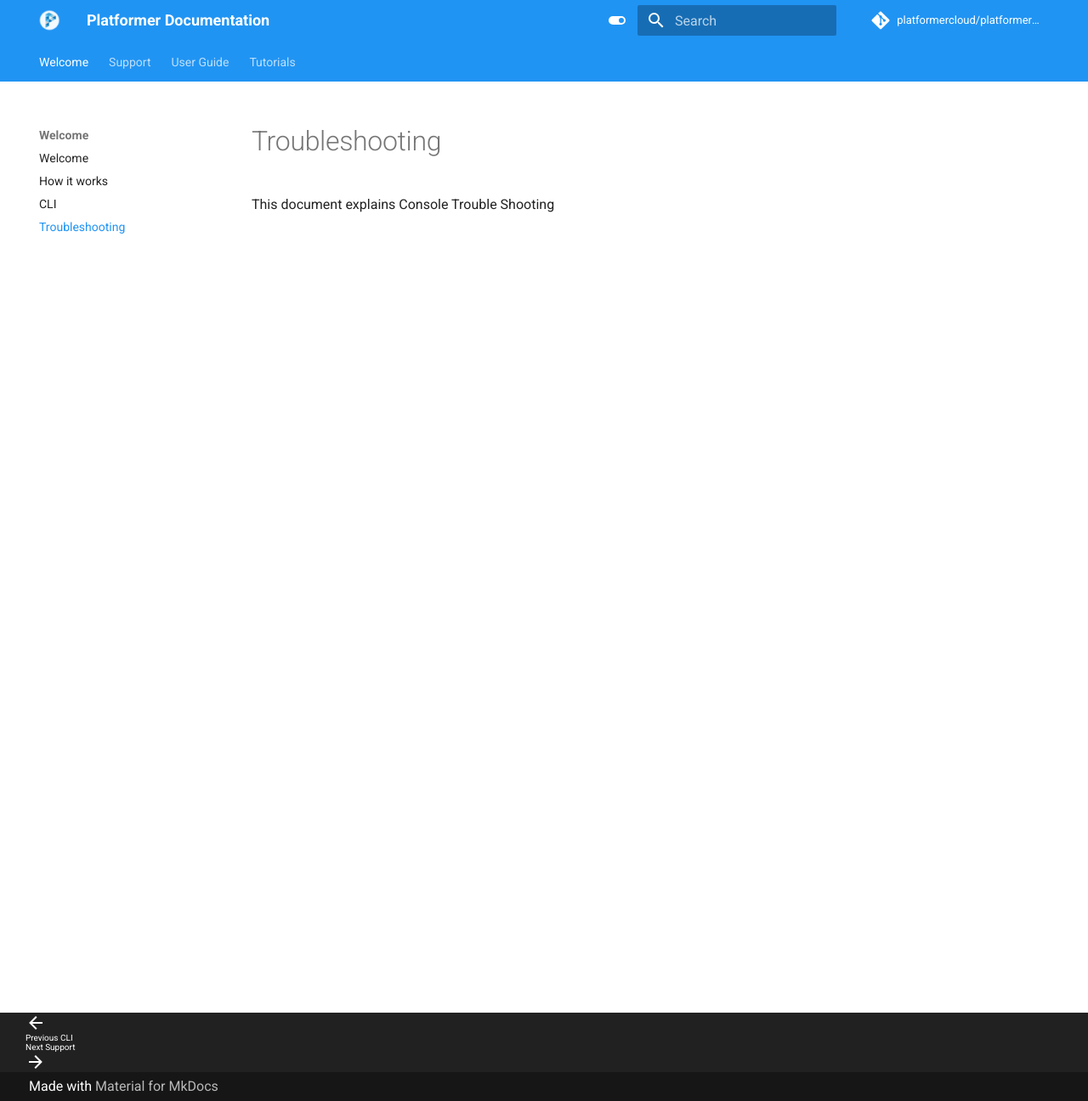
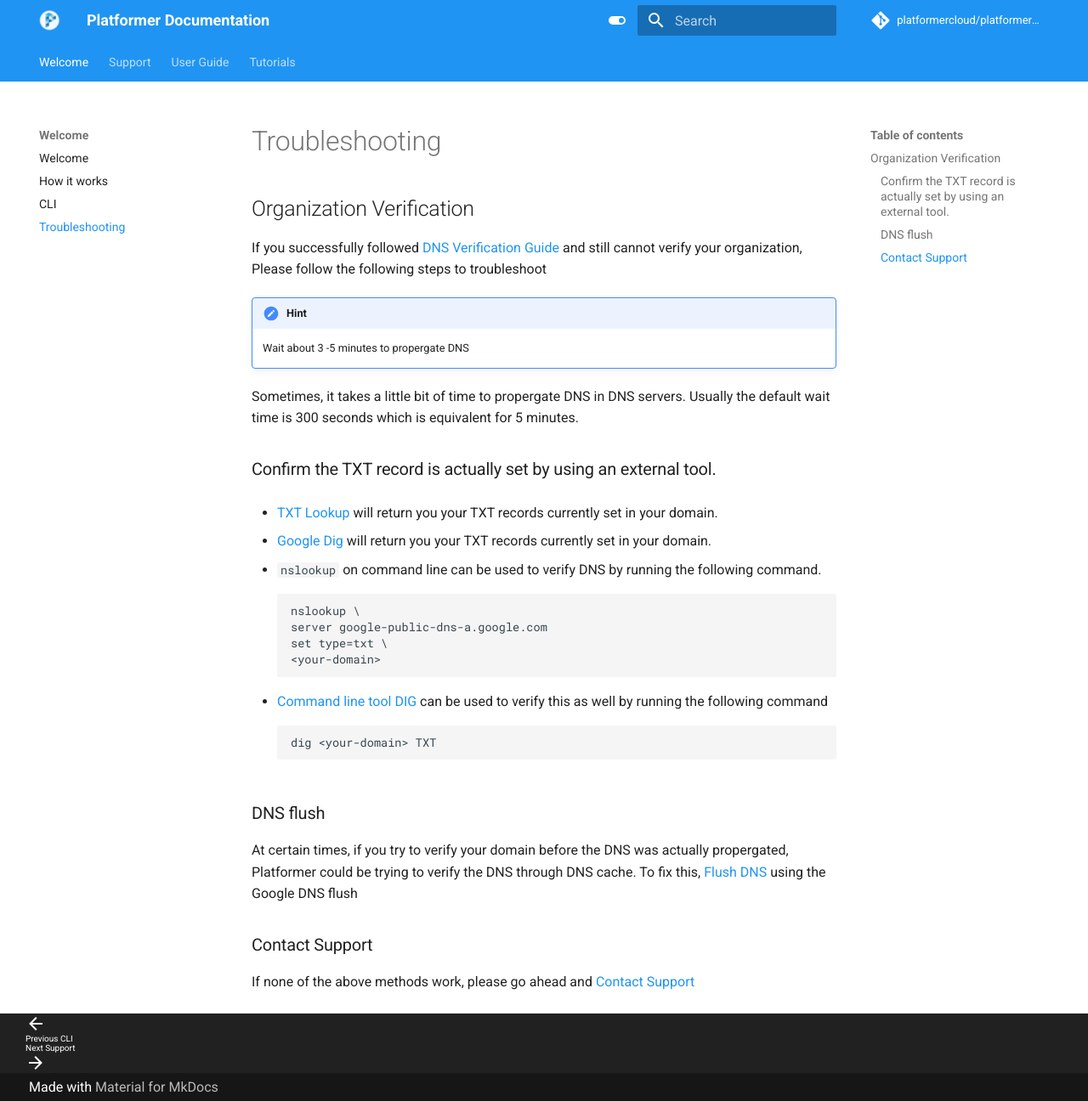
Before and after one commit to platformercloud/platformer-docs, an MkDocs documentation site: the page built from docs/troubleshooting.md, in a window 1280 px wide and 1296 px high. Shown: the whole window at 85% size. Built offline with MkDocs 1.6.1 and Material for MkDocs 9.7.7, drawn with Linux system fonts in a browser that asks for light colours; comment, search, counter and statistics services are not loaded.

Commit message:
org domain verification

````diff
--- a/docs/troubleshooting.md
+++ b/docs/troubleshooting.md
@@ -2,4 +2,42 @@
 title: Troubleshooting
 ---
 
-This document explains Console Trouble Shooting
+
+## Organization Verification
+
+If you successfully followed [DNS Verification Guide](/user-guides/administration/02-organizations/#domain-verification) and still cannot verify your organization, Please follow the following steps to troubleshoot
+
+!!! hint
+    Wait about 3 -5 minutes to propergate DNS
+
+Sometimes, it takes a little bit of time to propergate DNS in DNS servers. Usually the default wait time is 300 seconds which is equivalent for 5 minutes.
+
+### Confirm the TXT record is actually set by using an external tool.
+
+- [TXT Lookup](https://mxtoolbox.com/TXTLookup.aspx) will return you your TXT records currently set in your domain.
+
+- [Google Dig](https://toolbox.googleapps.com/apps/dig/)  will return you your TXT records currently set in your domain.
+
+- `nslookup` on command line can be used to verify DNS by running the following command.
+
+    ```
+    nslookup \
+    server google-public-dns-a.google.com
+    set type=txt \
+    <your-domain>
+    ```
+
+- [Command line tool DIG](https://www.digitalocean.com/docs/networking/dns/resources/use-dig/) can be used to verify this as well by running the following command
+
+    ```
+    dig <your-domain> TXT
+    ```
+
+### DNS flush
+
+At certain times, if you try to verify your domain before the DNS was actually propergated, Platformer could be trying to verify the DNS through DNS cache. To fix this, [Flush DNS](https://developers.google.com/speed/public-dns/cache) using the Google DNS flush
+
+
+### Contact Support
+
+If none of the above methods work, please go ahead and [Contact Support](https://platformer.atlassian.net/servicedesk/customer/portal/1/group/4)
````
